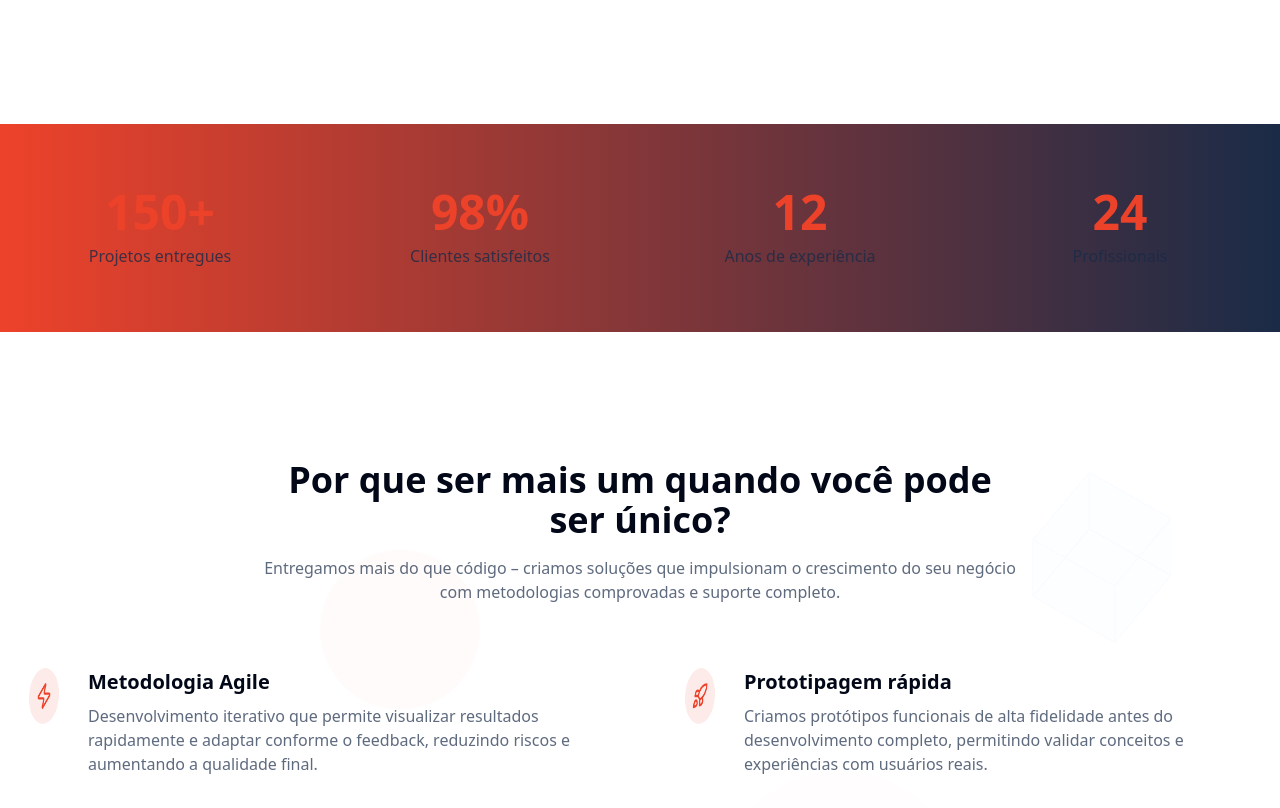
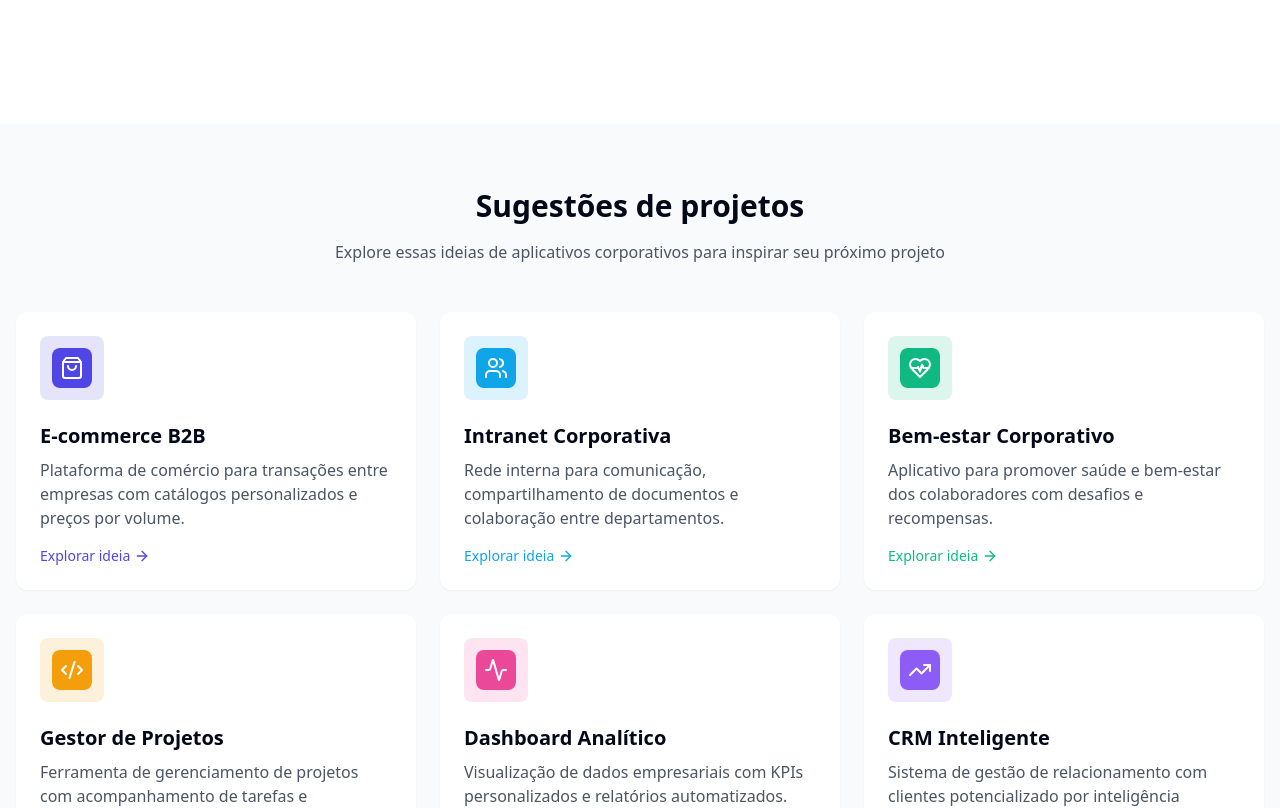
Before and after one commit to jimmyoficial/jimmydev-site-builder-pro, a React (Vite) app: page / in a window 1280 px wide. Shown: the part 3540-4348 px from the top of the page. Built offline with nearby package versions, Linux system fonts and the light colour scheme.

Commit message:
Refactor: Remove social proof and add suggestions
Removed the social proof section and replaced it with suggestions.

```diff
--- a/src/components/SocialProof.tsx
+++ b/src/components/SocialProof.tsx
@@ -1,74 +1,88 @@
 
-import React, { useState, useEffect, useRef } from 'react';
+import React from 'react';
+import { useNavigate } from 'react-router-dom';
+import { ArrowRight, CodeXml, ShoppingBag, Users, Activity, HeartPulse, TrendingUp } from 'lucide-react';
 
-interface CounterProps {
-  end: number;
-  duration: number;
-  label: string;
-  suffix?: string;
+interface ProjectSuggestionProps {
+  icon: React.ReactNode;
+  title: string;
+  description: string;
+  color: string;
 }
 
-const Counter: React.FC<CounterProps> = ({ end, duration, label, suffix = '' }) => {
-  const [count, setCount] = useState(0);
-  const counterRef = useRef<HTMLDivElement>(null);
-  const [isVisible, setIsVisible] = useState(false);
-
-  useEffect(() => {
-    const observer = new IntersectionObserver(
-      (entries) => {
-        if (entries[0].isIntersecting) {
-          setIsVisible(true);
-          observer.disconnect();
-        }
-      },
-      { threshold: 0.1 }
-    );
-
-    if (counterRef.current) {
-      observer.observe(counterRef.current);
-    }
-
-    return () => {
-      observer.disconnect();
-    };
-  }, []);
-
-  useEffect(() => {
-    if (!isVisible) return;
-
-    let startTimestamp: number | null = null;
-    const step = (timestamp: number) => {
-      if (!startTimestamp) startTimestamp = timestamp;
-      const progress = Math.min((timestamp - startTimestamp) / duration, 1);
-      setCount(Math.floor(progress * end));
-
-      if (progress < 1) {
-        window.requestAnimationFrame(step);
-      }
-    };
-
-    window.requestAnimationFrame(step);
-  }, [end, duration, isVisible]);
-
+const ProjectSuggestion: React.FC<ProjectSuggestionProps> = ({ icon, title, description, color }) => {
   return (
-    <div ref={counterRef} className="flex flex-col items-center">
-      <div className="text-4xl md:text-5xl font-bold text-primary mb-2">
-        {count}{suffix}
+    <div className="bg-white rounded-xl shadow-sm p-6 transition-all duration-300 hover:shadow-md hover:translate-y-[-5px]">
+      <div className="mb-4 p-3 rounded-lg inline-block" style={{ backgroundColor: `${color}25` }}>
+        <div className="text-white p-2 rounded-lg" style={{ backgroundColor: color }}>
+          {icon}
+        </div>
       </div>
-      <div className="text-neutral/80">{label}</div>
+      <h3 className="text-xl font-bold mb-2">{title}</h3>
+      <p className="text-gray-600 mb-4">{description}</p>
+      <button
+        className="flex items-center text-sm font-medium"
+        style={{ color }}
+      >
+        Explorar ideia <ArrowRight size={16} className="ml-1" />
+      </button>
     </div>
   );
 };
 
 export const SocialProof: React.FC = () => {
   return (
-    <section className="py-16 bg-gradient-primary">
+    <section className="py-16 bg-slate-50">
       <div className="container-custom">
-        <div className="grid grid-cols-2 md:grid-cols-4 gap-8 text-center text-white">
-          <Counter end={150} duration={2000} label="Projetos entregues" suffix="+" />
-          <Counter end={98} duration={2000} label="Clientes satisfeitos" suffix="%" />
-          <Counter end={12} duration={2000} label="Anos de experiência" />
-          <Counter end={24} duration={2000} label="Profissionais" />
+        <div className="text-center max-w-3xl mx-auto mb-12">
+          <h2 className="text-3xl font-bold mb-4">Sugestões de projetos</h2>
+          <p className="text-gray-600">
+            Explore essas ideias de aplicativos corporativos para inspirar seu próximo projeto
+          </p>
+        </div>
+
+        <div className="grid grid-cols-1 md:grid-cols-2 lg:grid-cols-3 gap-6">
+          <ProjectSuggestion
+            icon={<ShoppingBag size={24} />}
+            title="E-commerce B2B"
+            color="#4F46E5"
+            description="Plataforma de comércio para transações entre empresas com catálogos personalizados e preços por volume."
+          />
+
+          <ProjectSuggestion
+            icon={<Users size={24} />}
+            title="Intranet Corporativa"
+            color="#0EA5E9"
+            description="Rede interna para comunicação, compartilhamento de documentos e colaboração entre departamentos."
+          />
+
+          <ProjectSuggestion
+            icon={<HeartPulse size={24} />}
+            title="Bem-estar Corporativo"
+            color="#10B981"
+            description="Aplicativo para promover saúde e bem-estar dos colaboradores com desafios e recompensas."
+          />
+
+          <ProjectSuggestion
+            icon={<CodeXml size={24} />}
+            title="Gestor de Projetos"
+            color="#F59E0B"
+            description="Ferramenta de gerenciamento de projetos com acompanhamento de tarefas e colaboração em tempo real."
+          />
+
+          <ProjectSuggestion
+            icon={<Activity size={24} />}
+            title="Dashboard Analítico"
+            color="#EC4899"
+            description="Visualização de dados empresariais com KPIs personalizados e relatórios automatizados."
+          />
+
+          <ProjectSuggestion
+            icon={<TrendingUp size={24} />}
+            title="CRM Inteligente"
+            color="#8B5CF6"
+            description="Sistema de gestão de relacionamento com clientes potencializado por inteligência artificial."
+          />
         </div>
       </div>
     </section>
```
